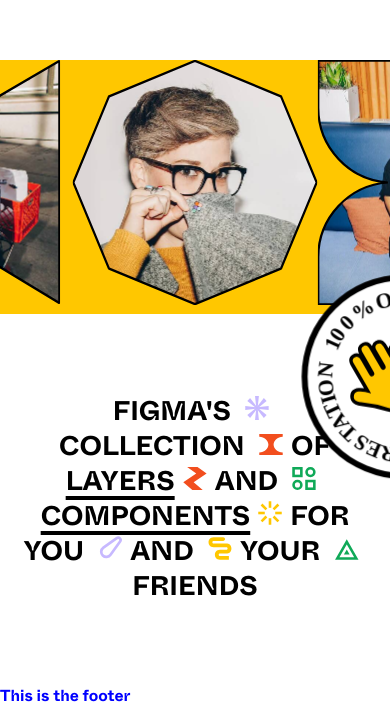
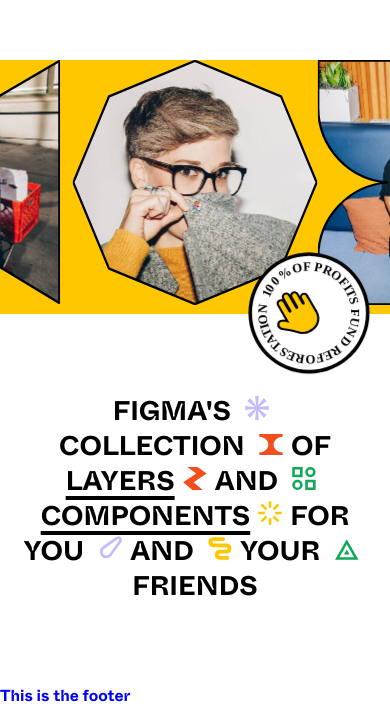
Before and after one commit to leireomadina/figma-store-clone, a Vue app: page / in a window 390 px wide. Shown: the part 842-1552 px from the top of the page. Built offline with nearby package versions, Linux system fonts and the light colour scheme.

Commit message:
Add mediaquerie and positions

```diff
--- a/src/components/TheBadgeItem.vue
+++ b/src/components/TheBadgeItem.vue
@@ -2,7 +2,7 @@
 	<a href="#" title="Go to our About page" class="badge">
 		<svg
 			id="badge-item"
-			width="300px"
+			width="220px"
 			height="auto"
 			xmlns="http://www.w3.org/2000/svg"
 			viewBox="0 0 211.52 211.52"
@@ -269,7 +269,7 @@
 				/>
 
 				<path
-					class="spark-_center"
+					class="spark_center"
 					id="spark_center"
 					data-name="trace center"
 					transform="translate(-258.09 -398.58)"
@@ -293,14 +293,14 @@
 <style lang="scss">
 #badge-item {
 	position: absolute;
-	top: 75%;
-	left: 65%;
+	top: 82%;
+	left: 70%;
 }
 .badge-circle {
 	fill: #fff;
 }
 .badge-text {
-	font-size: 18px;
+	font-size: toRem(18px);
 	font-family: Whyte-Bold, Whyte;
 	font-weight: 700;
 }
@@ -313,7 +313,7 @@
 
 #yellow-hand_group {
 	transform: translate(60px, 75px);
-	width: 200px;
+	width: toRem(200px);
 }
 
 #badge-item:hover #yellow-hand_group {
@@ -443,4 +443,15 @@
 		transform: translate(53px, 75px);
 	}
 }
+
+/* boceto mediaquerie*/
+@media (max-width: 640px) {
+	#badge-item {
+		width: 150px;
+		height: auto;
+		position: absolute;
+		top: 70%;
+		left: 60%;
+	}
+}
 </style>
```
